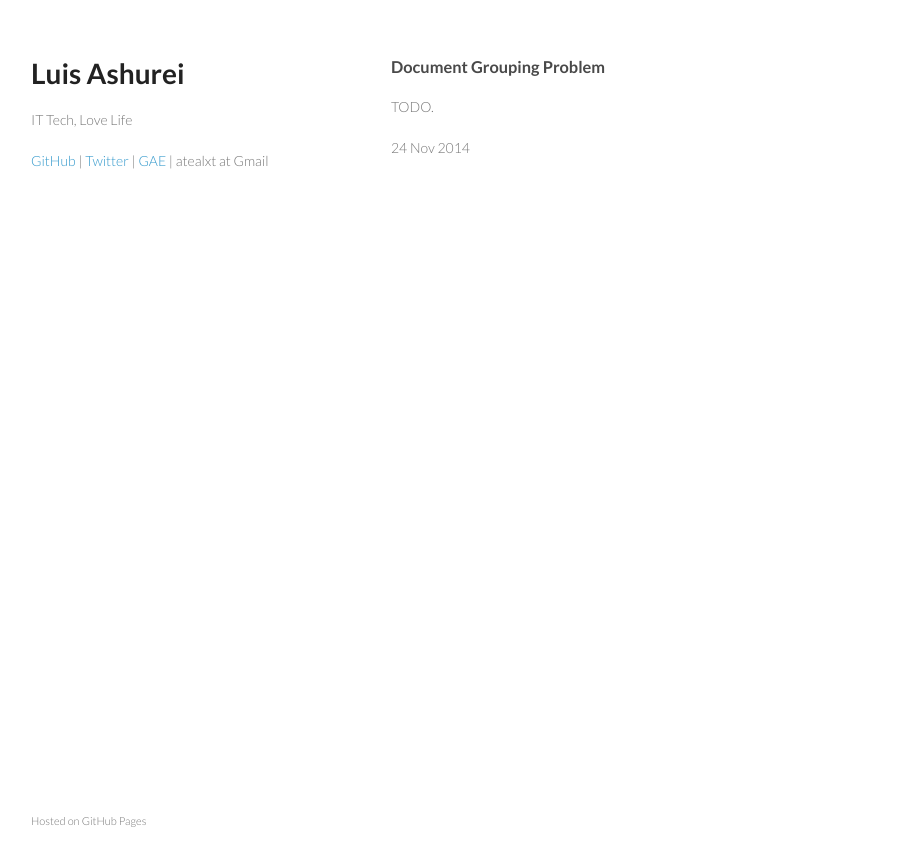
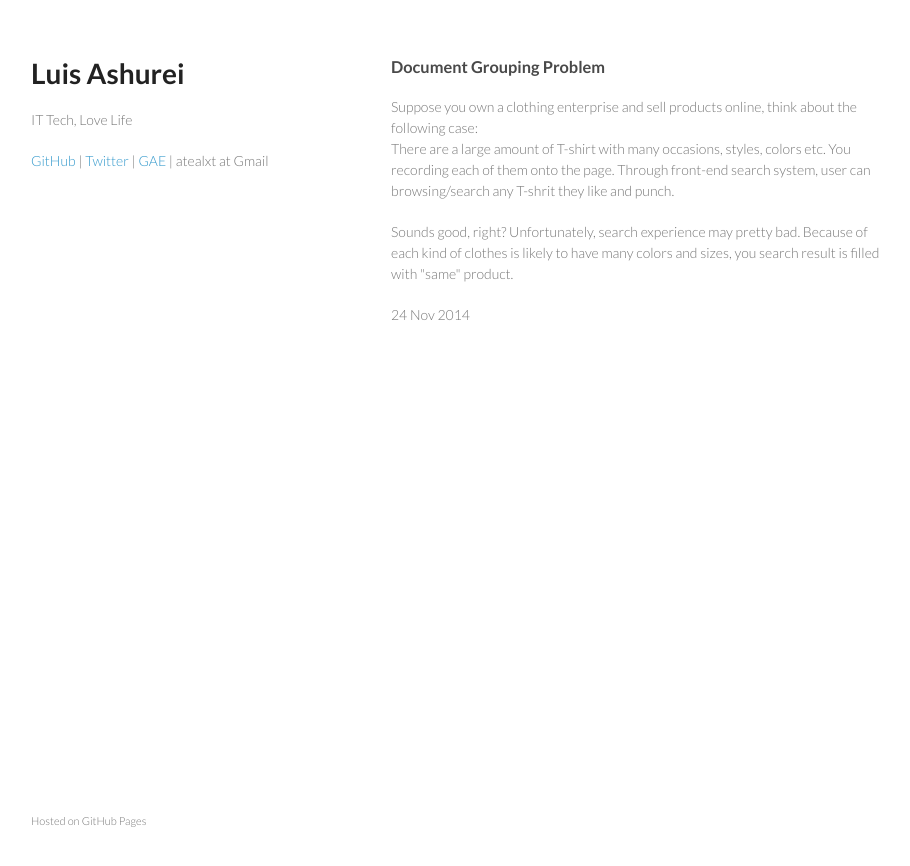
Before and after one commit to atealxt/atealxt.github.io, a Jekyll site: the page built from _posts/2014-11-24-document-grouping-problem.html, in a window 1280 px wide. Shown: the top 866 px of the page, without its empty margins (179-1089 px from the left). Built offline with Jekyll 4.4.1, drawn with Linux system fonts in a browser that asks for light colours; comment, search, counter and statistics services are not loaded.

Commit message:
Update 2014-11-24-document-grouping-problem.html

```diff
--- a/_posts/2014-11-24-document-grouping-problem.html
+++ b/_posts/2014-11-24-document-grouping-problem.html
@@ -2,7 +2,7 @@
 layout: default
 title: Document Grouping Problem
 description: How to design family SKUs in E-commerce search system.
-keywords: aggregation search, sku data fields redundancy
+keywords: aggregation search, sku data fields redundancy, E-commerce search design
 index: false
 comments: disqus
 ---
@@ -11,5 +11,11 @@ comments: disqus
 {{ page.title }}
 </h3>
 <p>
-TODO.
+Suppose you own a clothing enterprise and sell products online, think about the following case:<br>
+There are a large amount of T-shirt with many occasions, styles, colors etc.
+You recording each of them onto the page. Through front-end search system, user can browsing/search any T-shrit they like and punch.
 </p>
+<p>
+Sounds good, right? Unfortunately, search experience may pretty bad.
+Because of each kind of clothes is likely to have many colors and sizes, you search result is filled with "same" product.
+</p>
```
